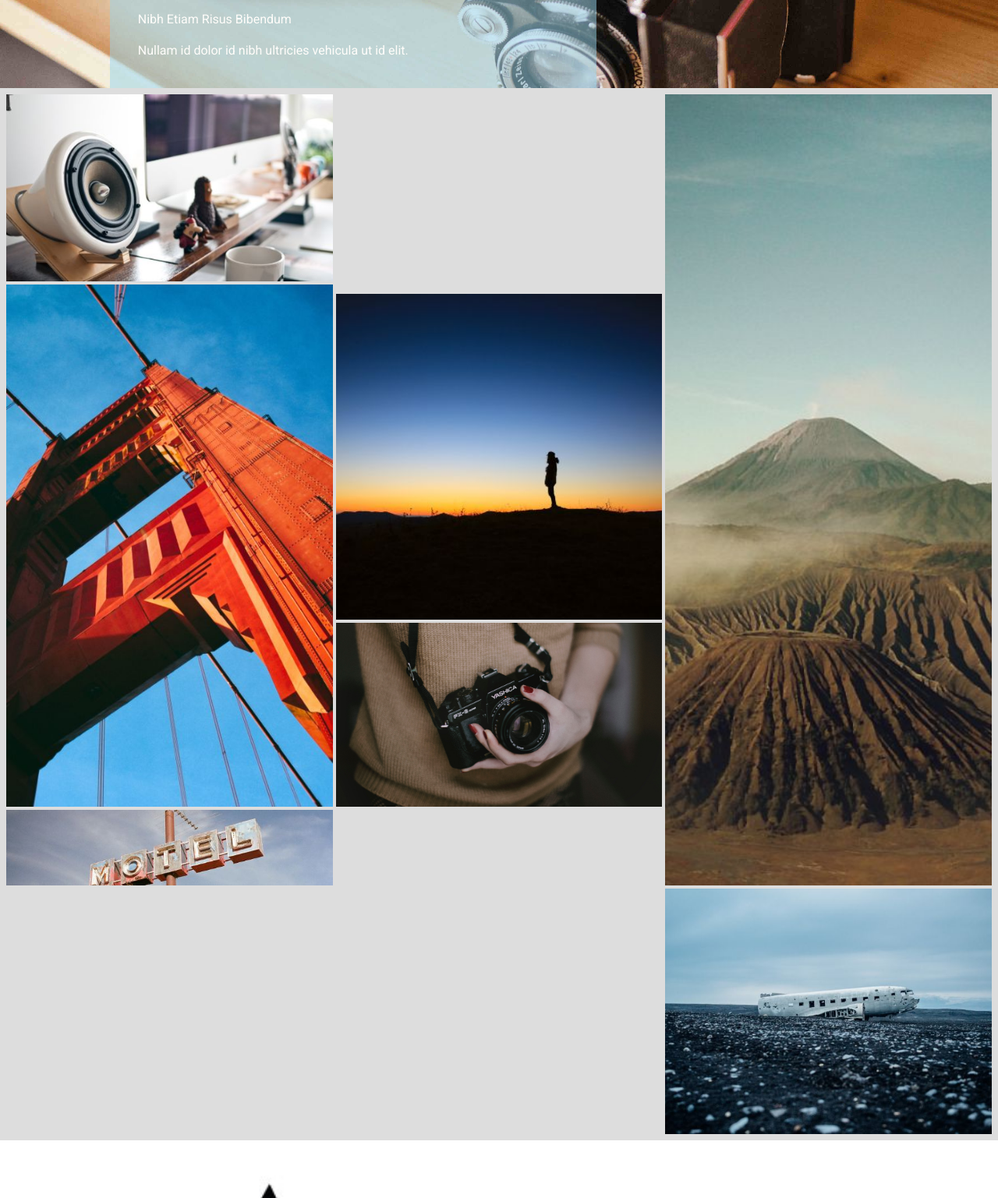
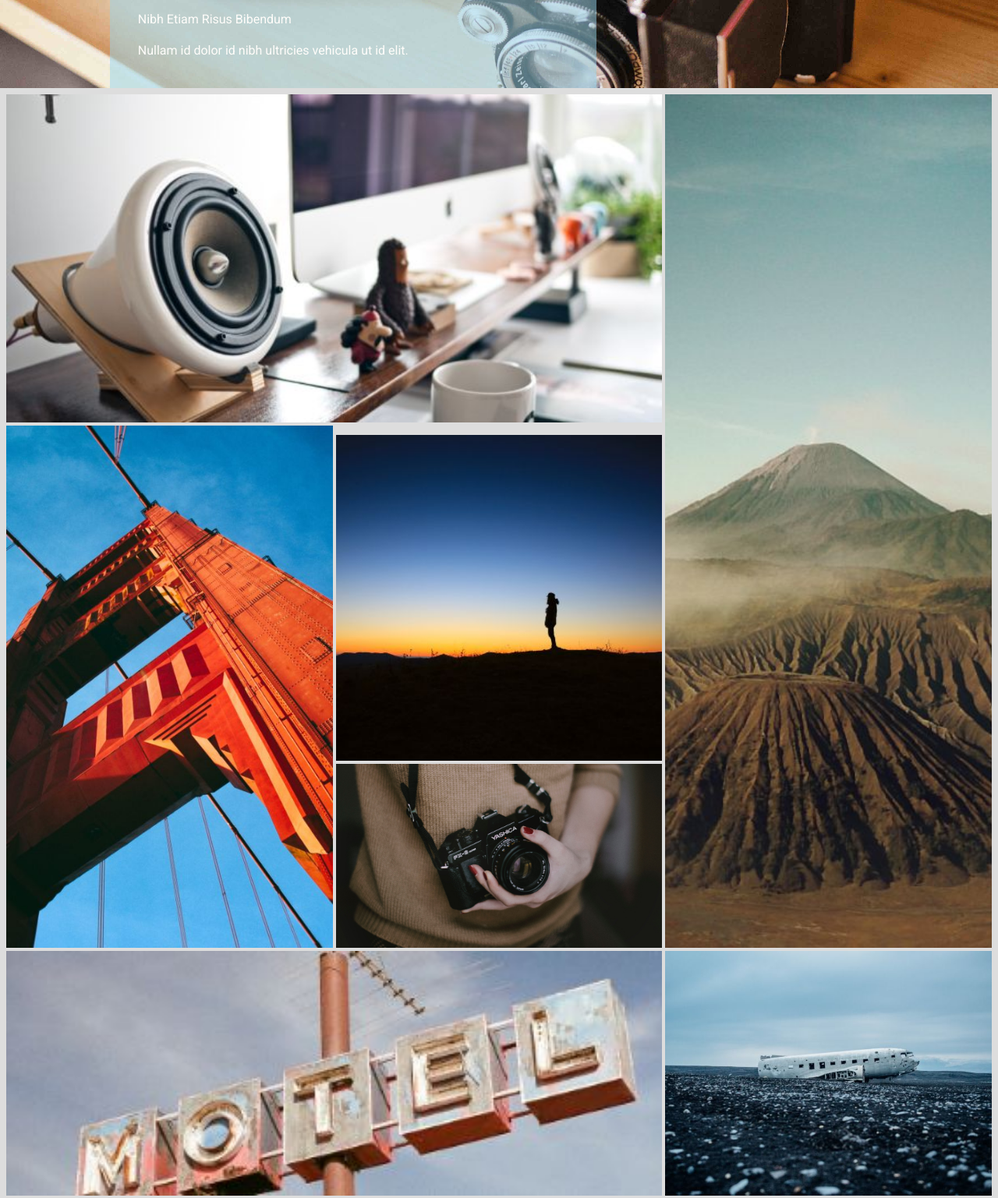
Before and after one commit to aliii390/TP-TailwindMontaigne, a website: page index.html in a window 1280 px wide. Shown: the part 2604-4141 px from the top of the page at 78% size. Drawn offline with Linux system fonts and the light colour scheme.

Commit message:
ADD: Fin de la grid responsive

```diff
--- a/index.html
+++ b/index.html
@@ -264,12 +264,12 @@
         <img
           src="images/300.jpeg"
           alt=""
-          class="md:w-full md:h-full md:object-cover "
+          class="md:w-full md:h-full md:object-cover lg:col-span-2 "
         />
         <img
           src="images/776.jpeg"
           alt=""
-          class="md:w-full md:h-full md:object-cover md:row-span-5"
+          class="md:w-full md:h-full md:object-cover md:row-span-5 lg:row-span-4"
         />
         <img
           src="images/800.jpeg"
@@ -294,7 +294,7 @@
         <img
           src="images/140.jpeg"
           alt=""
-          class="md:row-start-5 md:w-full md:h-full md:object-cover "
+          class="md:row-start-5 md:w-full md:h-full md:object-cover lg:col-span-2"
         />
       </section>
 
```
Also changed, not shown: css/output.css.
